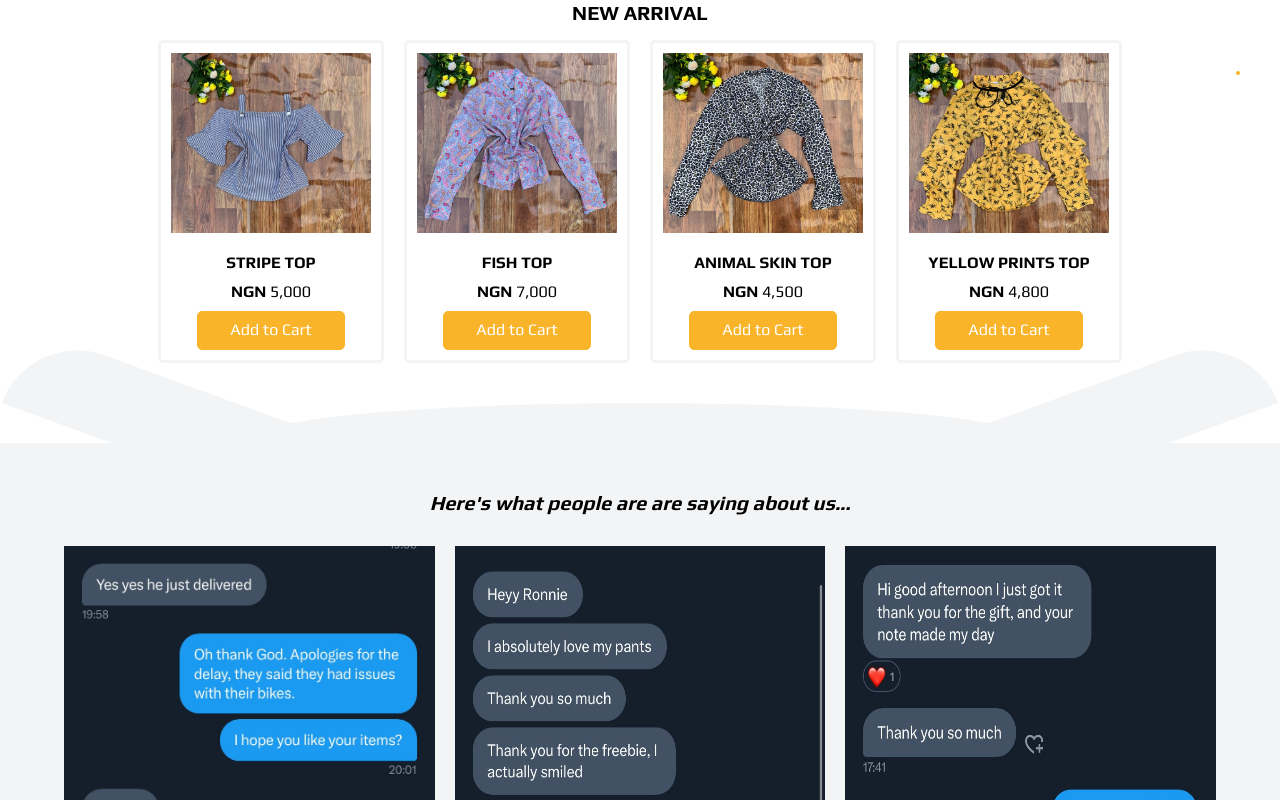
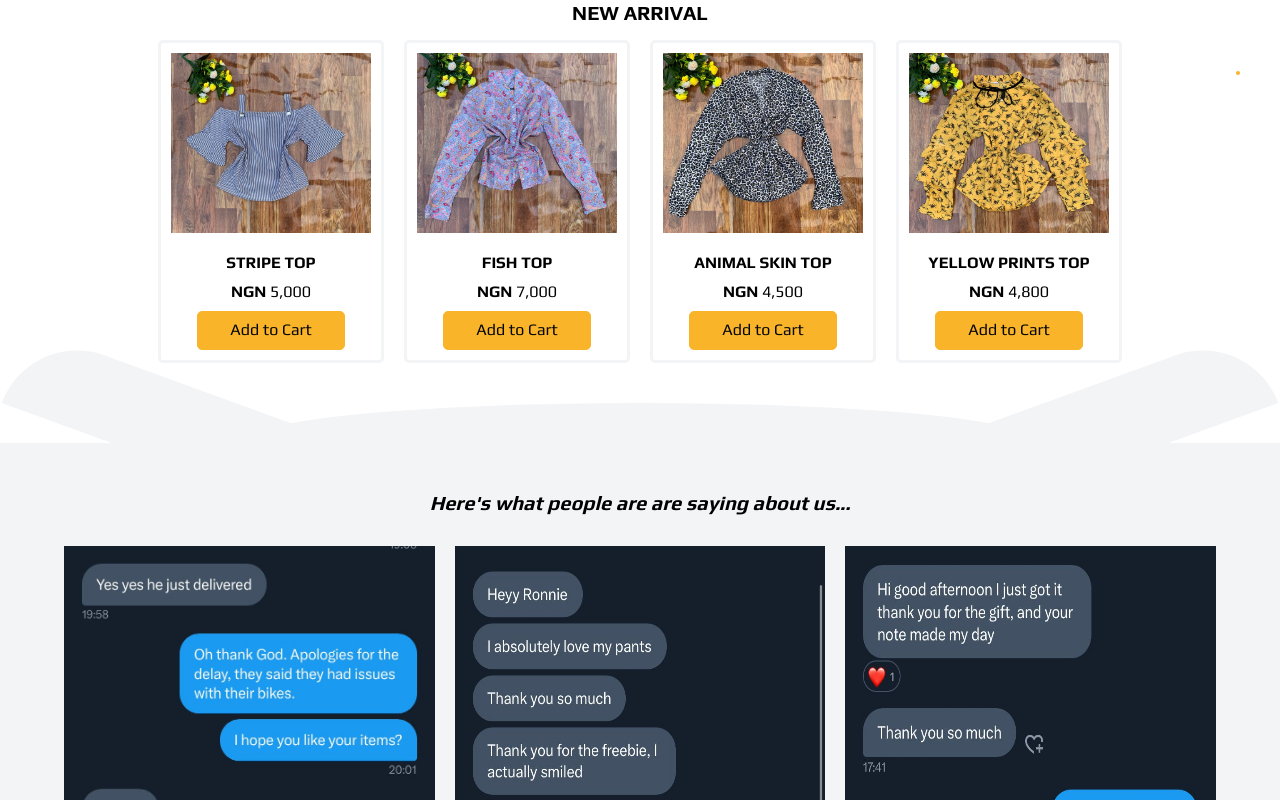
Before and after one commit to TonniPaul/tbr, a Next.js app: page / in a window 1280 px wide. Shown: the part 685-1485 px from the top of the page. Built offline with nearby package versions, Linux system fonts and the light colour scheme; a web font is replaced by a local one.

Commit message:
Fix : fixed some styling Issues

```diff
--- a/components/Navbar/navbar.styles.ts
+++ b/components/Navbar/navbar.styles.ts
@@ -82,12 +82,11 @@ export const NavUl = styled.ul<NavUlProps>`
 
   &::before {
     content: "";
-    background: rgb(0, 0, 0, 0.7);
+    background: rgba(0, 0, 0, 0.75);
     width: 11vw;
     height: 100vh;
     position: absolute;
     right: -12%;
-    backdrop-filter: blur(200px);
 
     @media (min-width: 768px) {
       display: none;
@@ -108,6 +107,12 @@ export const NavUl = styled.ul<NavUlProps>`
 `;
 
 export const NavLinksStyle = styled.li`
+  &:hover {
+    transition: var(--short-transition);
+    border-bottom: 2px solid var(--yellow);
+    scale: 1.1;
+  }
+
   & > a {
     display: block;
     margin: 10px auto;
--- a/styles/globals.styles.ts
+++ b/styles/globals.styles.ts
@@ -1,4 +1,9 @@
 import styled, { keyframes } from "styled-components";
+
+interface ColorsProps {
+  color?: string;
+  hoverColor?: string;
+}
 
 export const SectionHeaderText = styled.p`
   font-size: 17px;
@@ -10,17 +15,19 @@ export const SectionHeaderText = styled.p`
   }
 `;
 
-export const ActionButtonStyle = styled.button<{ color?: string }>`
+export const ActionButtonStyle = styled.button<ColorsProps>`
   background: ${({ color }) => (color ? color : "var(--yellow)")};
   padding: 0.5rem 0.8rem;
   border-radius: var(--border_radius_small);
   color: var(--white);
   transition: background var(--short-transition);
-  border: 1px solid ${({ color }) => (color ? color : "var(--yellow)")};
+  color: var(--black);
+  border: 1px solid var(--yellow);
   z-index: 1;
+
   &:hover {
-    background: var(--white);
-    color: ${({ color }) => (color ? color : "var(--yellow)")};
+    background: ${({ hoverColor }) =>
+      hoverColor ? hoverColor : "var(--white)"};
   }
 
   @media (min-width: 768px) {
```
